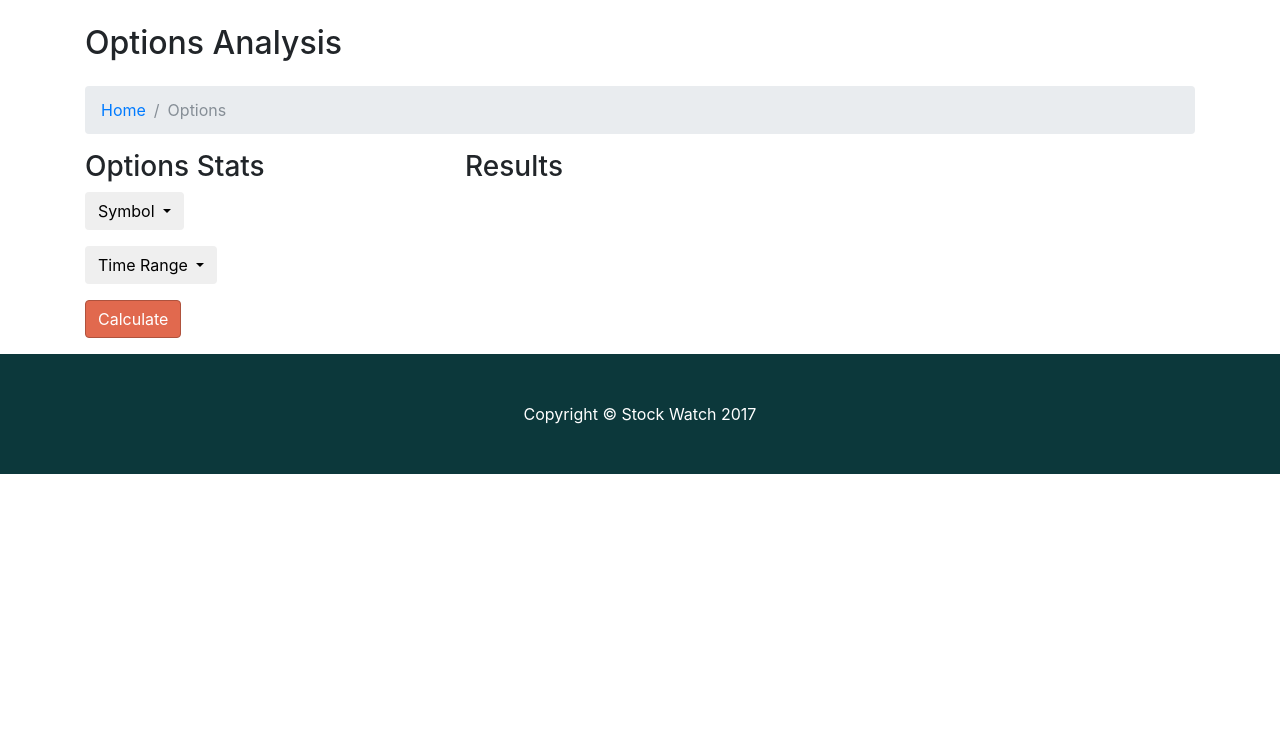
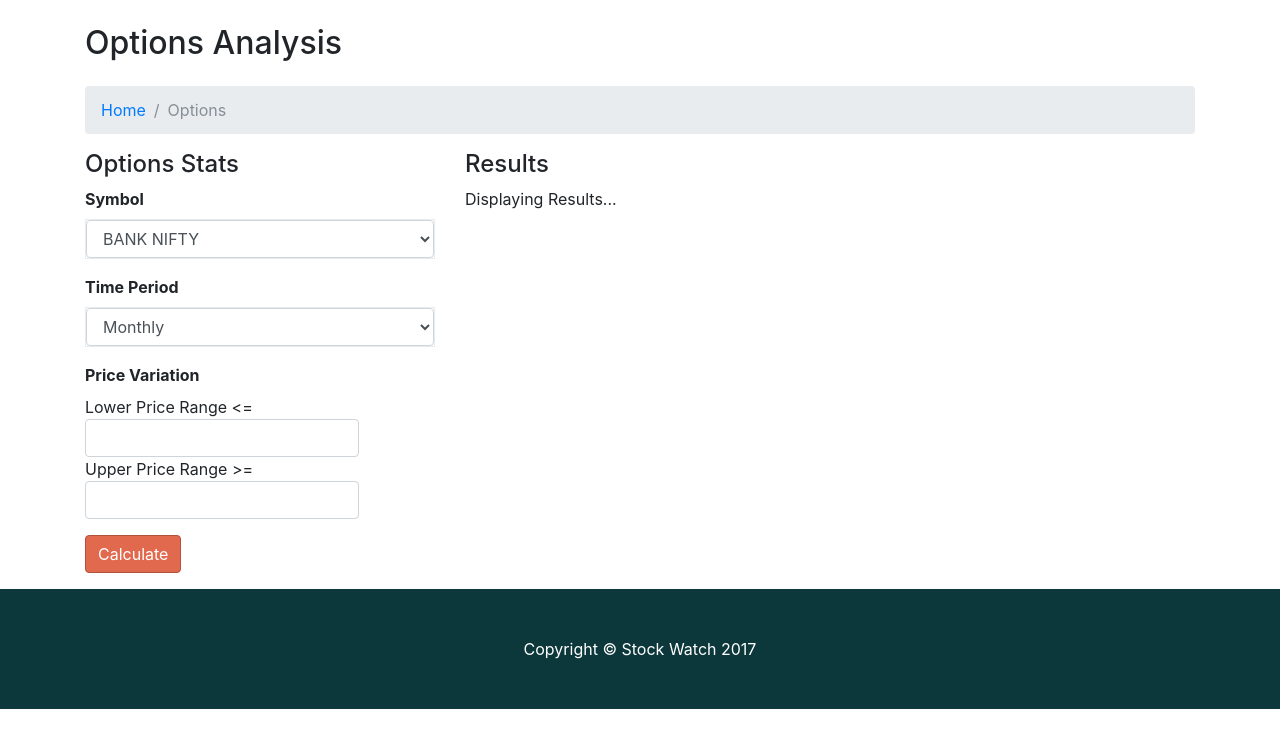
Before and after one commit to play-area/stock-watch, a PHP site: page /options.php in a window 1280 px wide. Shown: the part 56-800 px from the top of the page. Run offline with PHP 8.4, Linux system fonts and the light colour scheme.

Commit message:
Weekly Analysis for Options completed

```diff
--- a/app/controllers/OptionsController.php
+++ b/app/controllers/OptionsController.php
@@ -2,6 +2,10 @@
 
 require '../model/optionsCalculations.php';
 if(count($_POST)>0) {
-	calculateOptions();
+	if($_POST["time-period"]==="Monthly"){
+		calculateMonthlyOptionsData($_POST["symbol"],$_POST["lower-price"],$_POST["upper-price"]);
+	}else if($_POST["time-period"]==="Weekly"){
+		getWeeklyPriceRange($_POST["symbol"],$_POST["lower-price"],$_POST["upper-price"],$_POST["start-day"],$_POST["end-day"]);
+	}
 }
 ?>
--- a/public/css/style.css
+++ b/public/css/style.css
@@ -156,3 +156,11 @@
 	}
 }
 /* ############# Index Page Css End ##################*/
+
+/* ############# Options Page Css Start ##################*/
+#lower-price,#upper-price {
+	display:inline;
+	width:auto;
+}
+
+/* ############# Options Page Css End ##################*/
--- a/public/js/common.js
+++ b/public/js/common.js
@@ -14,9 +14,21 @@ $(function() {
 		}
 	});
 
-	$(".close-alert").click(function(e)
+	$('.close-alert').click(function(e)
 	{
 		$(this).parent().hide();
+	});
+
+	//To show or hide Days dropdown if user selects weekly option
+	$('#time-period').change(function(){
+		var optionValue = $(this).find('option:selected').attr('value');
+		if(optionValue === "Weekly"){
+			$('#start-day').parents('div.form-group').show();
+			$('#end-day').parents('div.form-group').show();
+		}else if(optionValue ==="Monthly"){
+			$('#start-day').parents('div.form-group').hide();
+			$('#end-day').parents('div.form-group').hide();
+		}
 	});
 });
 
@@ -59,14 +71,16 @@ function updateCalculations(){
 function calculateOptions(){
 	//Preventing form submit as it will lead to page refresh
 	event.preventDefault();
+	//Get Form data
+	var formData = $('.options-form').serialize();
+	//console.log("Form Data="+formData);
 	//Send Ajax Request
 	var resultsDiv = $('.results div');
 	$.ajax({
 		url: "../app/controllers/OptionsController.php",
 		type: "post",
-		data: "abc",
+		data: formData,
 		success: function (response) {
-			console.log(response);
 			resultsDiv.html(response);
 		},
 		error: function(jqXHR, textStatus, errorThrown) {
--- a/public/options.php
+++ b/public/options.php
@@ -46,35 +46,65 @@
 	<!-- .row -->
     <div class="row">
         <div class="col-lg-4">
-			<h3>Options Stats</h3>
+			<h4>Options Stats</h4>
 			<form class="options-form" method="post" onsubmit="calculateOptions()">
-				<div class="dropdown form-group">
-					<button class="btn btn-default dropdown-toggle" type="button" data-toggle="dropdown">Symbol
-					<span class="caret"></span></button>
-					<ul class="dropdown-menu">
-						<li><a href="#">Nifty</a></li>
-						<li><a href="#">Bank Nifty</a></li>
-						<li><a href="#">SBIN</a></li>
-						<li><a href="#">IDEA</a></li>
-						<li><a href="#">ASHOKLEY</a></li>
-					</ul>
-				</div>
-				<div class="dropdown form-group">
-					<button class="btn btn-default dropdown-toggle" type="button" data-toggle="dropdown">Time Range
-					<span class="caret"></span></button>
-					<ul class="dropdown-menu">
-						<li><a href="#">Weekly Stats</a></li>
-						<li><a href="#">Monthly Stats</a></li>
-					</ul>
+				<div class="form-group">
+					<label class="control-label"><b>Symbol</b></label>
+					<div class="selectContainer border">
+						<select id="symbol" name="symbol" class="form-control">
+							<option value="BANK NIFTY">BANK NIFTY</option>
+							<option value="NIFTY">NIFTY</option>
+							<option value="NIFTY">SBIN</option>
+						</select>
+					</div>
 				</div>
 				<div class="form-group">
-					<button class="btn btn-primary" type="submit">Calculate</button>
+					<label class="control-label"><b>Time Period</b></label>
+					<div class="selectContainer border">
+						<select id="time-period" name="time-period" class="form-control">
+							<option value="Monthly">Monthly</option>
+							<option value="Weekly">Weekly</option>
+						</select>
+					</div>
+				</div>
+				<div class="form-group">
+					<label class="control-label"><b>Price Variation</b></label></br>
+					Lower Price Range <=<input type="text" class="form-control" name="lower-price" id="lower-price"></br>
+					Upper Price Range >=<input type="text" class="form-control" name="upper-price" id="upper-price">
+				</div>
+				<div class="form-group" style="display:none">
+					<label class="control-label"><b>Start Day</b></label>
+					<div class="selectContainer border">
+						<select id="start-day" name="start-day" class="form-control">
+							<option value="Monday">Monday</option>
+							<option value="Tuesday">Tuesday</option>
+							<option value="Wednesday">Wednesday</option>
+							<option value="Thursday">Thursday</option>
+							<option value="Friday">Friday</option>
+						</select>
+					</div>
+				</div>
+				<div class="form-group" style="display:none">
+					<label class="control-label"><b>End Day</b></label>
+					<div class="selectContainer border">
+						<select id ="end-day" name="end-day" class="form-control">
+							<option value="Monday">Monday</option>
+							<option value="Tuesday">Tuesday</option>
+							<option value="Wednesday">Wednesday</option>
+							<option value="Thursday">Thursday</option>
+							<option value="Friday">Friday</option>
+						</select>
+					</div>
+				</div>
+				<div class="form-group">
+					<input class="btn btn-primary" type="submit" value="Calculate"></button>
 				</div>
 			</form>
         </div>
 		<div class="col-lg-8 results">
-			<h3>Results</h3>
+			<h4>Results</h4>
 			<div>
+				Displaying Results...
 			</div>
 		</div>
     </div>
```
Also changed, not shown: app/model/optionsCalculations.php (+94 -64 lines), 2 other files.
